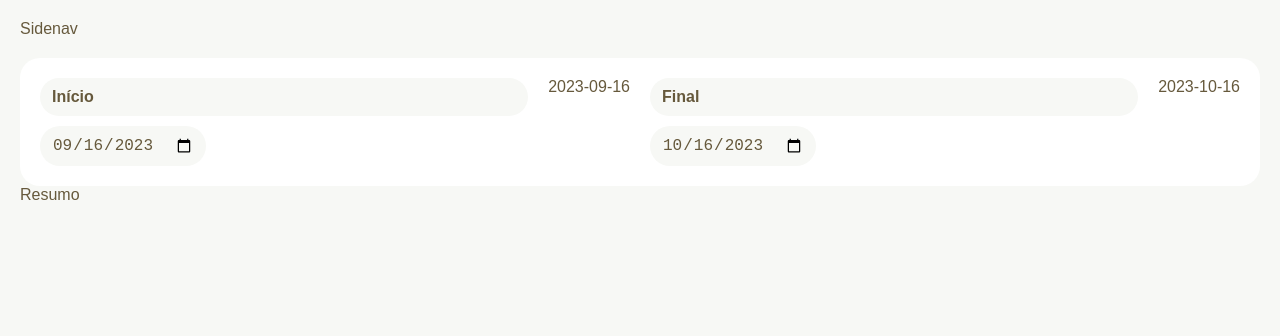
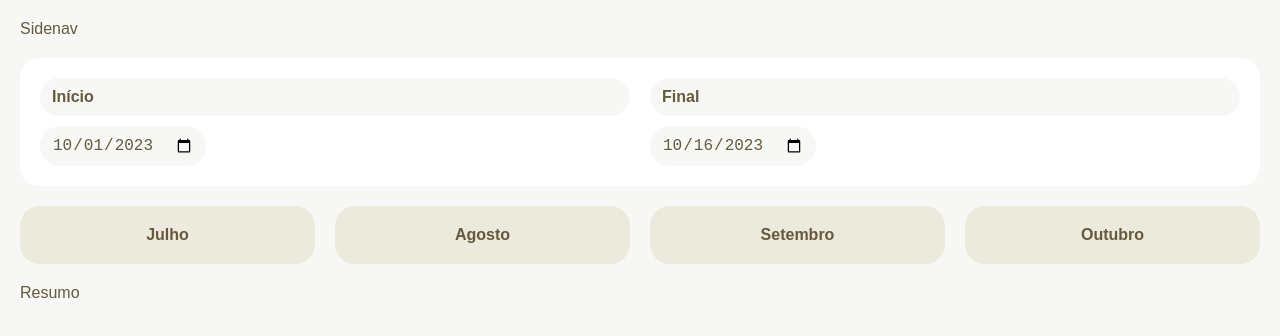
Before and after one commit to fabiomoura-m/Fintech, a React (Vite) app: page /vendas/1 in a window 1280 px wide. Shown: the top 336 px of the page. Built offline with nearby package versions, Linux system fonts and the light colour scheme; no server answers; the HTML template or start-up script is replaced by a standard one.

Commit message:
add month btn component

```diff
--- a/src/Components/DateRange.tsx
+++ b/src/Components/DateRange.tsx
@@ -11,13 +11,11 @@
                 value={inicio}
                 onChange={({ target }) => setInicio(target.value)}
             />
-            {inicio}
             <DateInput
                 label="Final"
                 value={final}
                 onChange={({ target }) => setFinal(target.value)}
             />
-            {final}
         </form>
     );
 }
--- a/src/Components/Header.tsx
+++ b/src/Components/Header.tsx
@@ -1,10 +1,14 @@
 import DateRange from './DateRange';
+import Meses from './Meses';
 
 function Header() {
     return (
-        <div>
-            <DateRange />
-        </div>
+        <header className='mb'>
+            <div className='mb'>
+                <DateRange />
+            </div>
+            <Meses />
+        </header>
     );
 }
 
--- /dev/null
+++ b/src/Components/MesBtn.tsx
@@ -0,0 +1,48 @@
+import { useData } from '../Context/DataContext';
+
+const style: React.CSSProperties = {
+    padding: 'var(--gap) var(--gap-s)',
+    backgroundColor: 'var(--color-3)',
+    border: 'none',
+    borderRadius: 'var(--gap)',
+    color: 'var(--color-2)',
+    fontWeight: '600',
+    textTransform: 'capitalize'
+};
+
+function nomeMes(n: number) {
+    const date = new Date();
+    date.setMonth(date.getMonth() + n);
+    return new Intl.DateTimeFormat('pt-BR', { month: 'long' }).format(date);
+}
+
+function formatDate(date: Date) {
+    const dd = String(date.getDate()).padStart(2, '0');
+    const mm = String(date.getMonth() + 1).padStart(2, '0');
+    const yyyy = date.getFullYear();
+
+    return `${yyyy}-${mm}-${dd}`;
+}
+
+function MesBtn({ n }: { n: number }) {
+    const { setInicio, setFinal } = useData();
+
+    function setMes(n: number) {
+        const date = new Date();
+        date.setMonth(date.getMonth() + n);
+
+        const firstDay = new Date(date.getFullYear(), date.getMonth(), 1);
+        const lastDay = new Date(date.getFullYear(), date.getMonth() + 1, 0); // ultimo dia do mês
+
+        setInicio(formatDate(firstDay));
+        setFinal(formatDate(lastDay));
+    }
+
+    return (
+        <button style={style} onClick={() => setMes(n)}>
+            {nomeMes(n)}
+        </button>
+    );
+}
+
+export default MesBtn;
--- /dev/null
+++ b/src/Components/Meses.tsx
@@ -0,0 +1,14 @@
+import MesBtn from './MesBtn';
+
+function Meses() {
+    return (
+        <div className="flex">
+            <MesBtn n={-3} />
+            <MesBtn n={-2} />
+            <MesBtn n={-1} />
+            <MesBtn n={0} />
+        </div>
+    );
+}
+
+export default Meses;
--- a/src/Context/DataContext.tsx
+++ b/src/Context/DataContext.tsx
@@ -44,7 +44,7 @@
 }
 
 export const DataContextProvider = ({ children }: React.PropsWithChildren) => {
-    const [inicio, setInicio] = useState(getDateAnyDayAgo(30));
+    const [inicio, setInicio] = useState(getDateAnyDayAgo(15));
     const [final, setFinal] = useState(getDateAnyDayAgo(0));
 
     const { data, loading, error } = useFetch<IVenda[]>(
```
